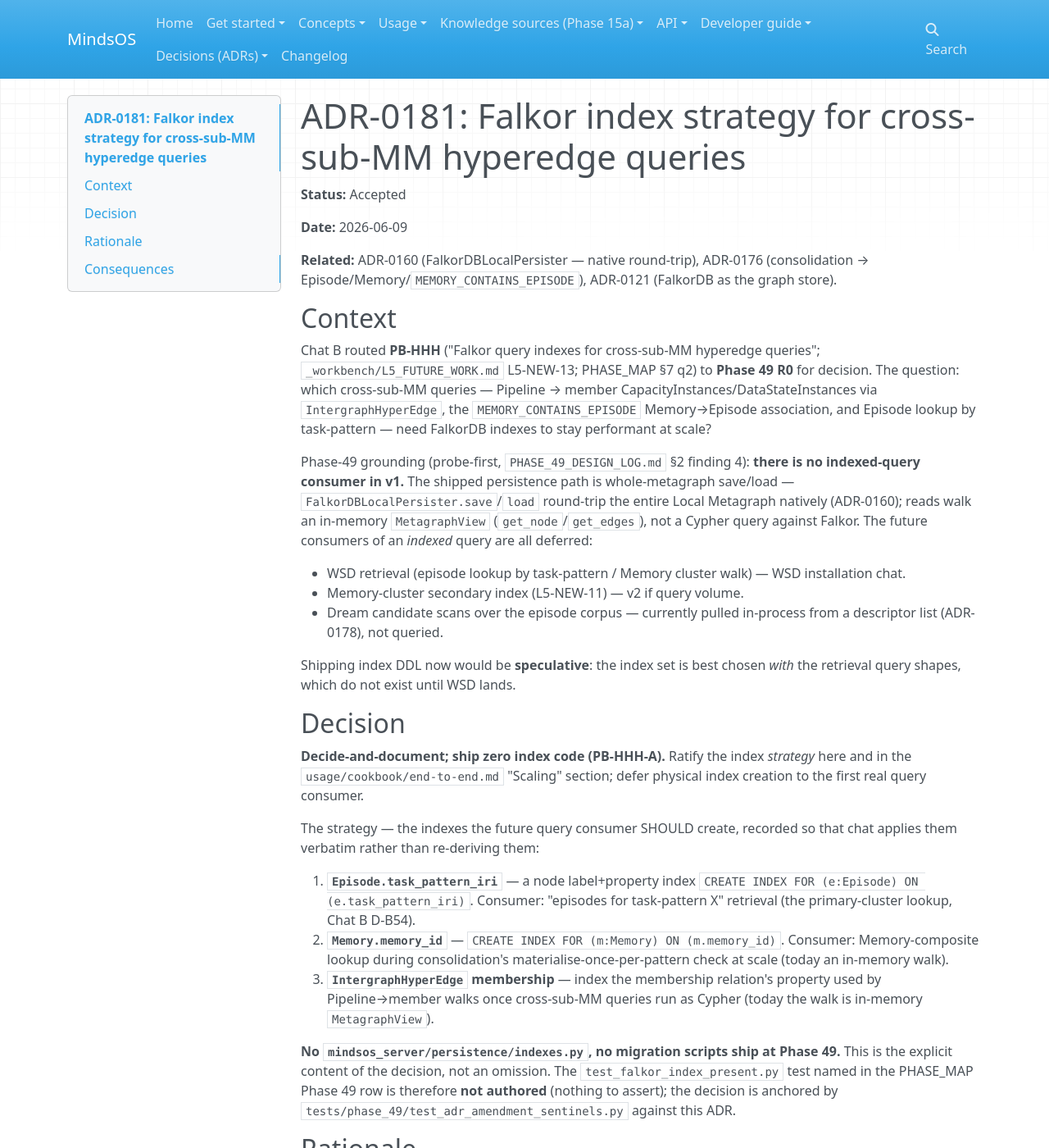
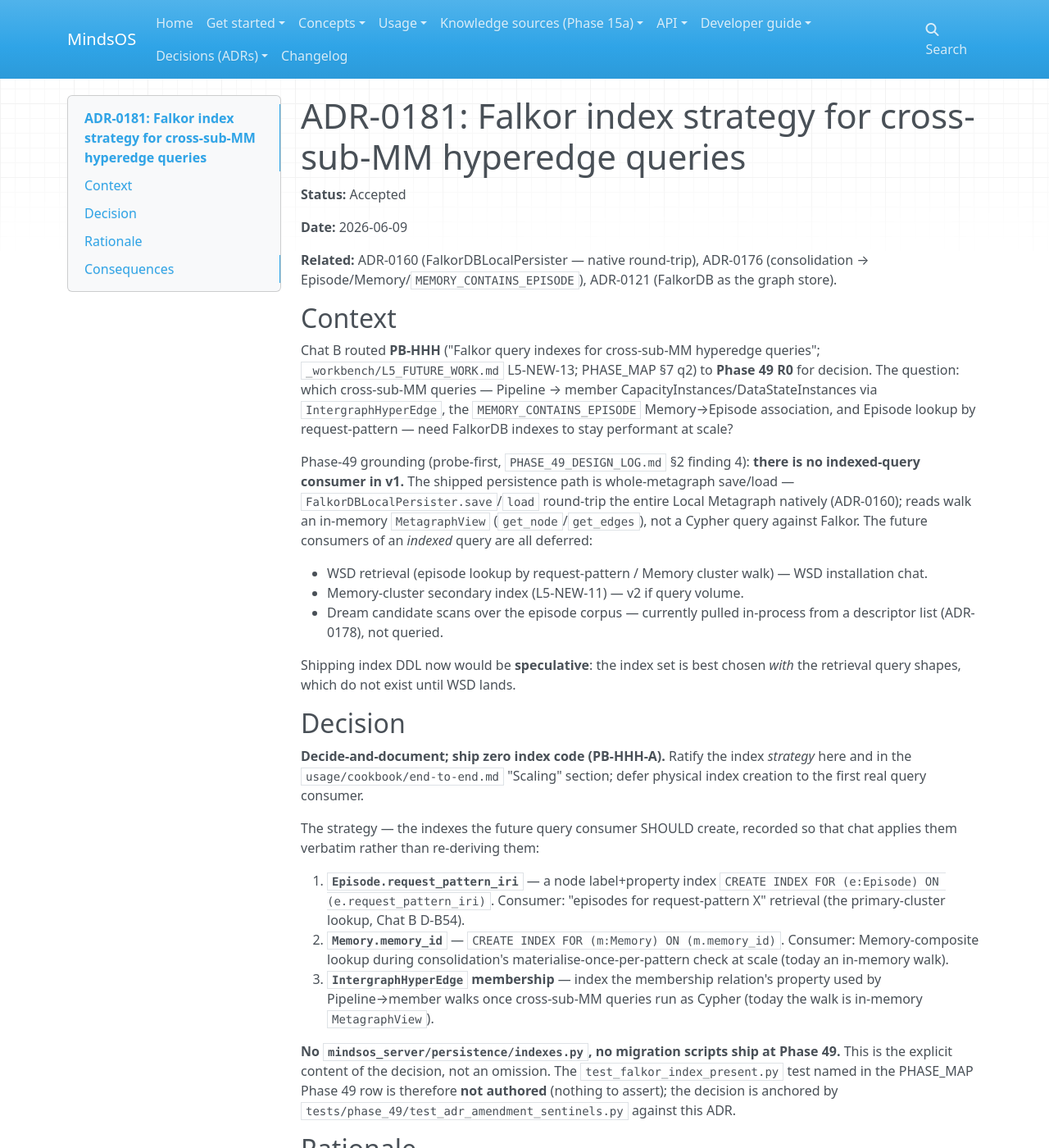
Before and after one commit to halvim/mindsos, an MkDocs documentation site: the page built from docs/decisions/adr/0181-falkor-index-strategy-cross-sub-mm-queries.md, in a window 1280 px wide and 1400 px high. Shown: the whole window at 82% size. Built offline with MkDocs 1.6.1, drawn with Linux system fonts in a browser that asks for light colours; nearby versions of some CDN libraries.

Commit message:
fix(rename): R2 follow-up — repair merged-main (non-.py + #75 interaction) (#80)
* fix(rename): R2 follow-up — non-.py + #75-merge gaps: skill_bundle_ref manifest.toml role->request-patterns (24 phase_50), Orchestrator request_scope kwarg in slice3 test, dream replan_level reverted to taskrun (D-A), ADR-0181 request_pattern_iri

* fix(rename): ref-skill manifest node_type TaskPattern->RequestPattern — last non-.py functional gap (remaining 22 phase_50)

```diff
--- a/docs/decisions/adr/0181-falkor-index-strategy-cross-sub-mm-queries.md
+++ b/docs/decisions/adr/0181-falkor-index-strategy-cross-sub-mm-queries.md
@@ -17,11 +17,11 @@ related: [0160, 0176, 0121]
 
 ## Context
 
-Chat B routed **PB-HHH** ("Falkor query indexes for cross-sub-MM hyperedge queries"; `_workbench/L5_FUTURE_WORK.md` L5-NEW-13; PHASE_MAP §7 q2) to **Phase 49 R0** for decision. The question: which cross-sub-MM queries — Pipeline → member CapacityInstances/DataStateInstances via `IntergraphHyperEdge`, the `MEMORY_CONTAINS_EPISODE` Memory→Episode association, and Episode lookup by task-pattern — need FalkorDB indexes to stay performant at scale?
+Chat B routed **PB-HHH** ("Falkor query indexes for cross-sub-MM hyperedge queries"; `_workbench/L5_FUTURE_WORK.md` L5-NEW-13; PHASE_MAP §7 q2) to **Phase 49 R0** for decision. The question: which cross-sub-MM queries — Pipeline → member CapacityInstances/DataStateInstances via `IntergraphHyperEdge`, the `MEMORY_CONTAINS_EPISODE` Memory→Episode association, and Episode lookup by request-pattern — need FalkorDB indexes to stay performant at scale?
 
 Phase-49 grounding (probe-first, `PHASE_49_DESIGN_LOG.md` §2 finding 4): **there is no indexed-query consumer in v1.** The shipped persistence path is whole-metagraph save/load — `FalkorDBLocalPersister.save`/`load` round-trip the entire Local Metagraph natively (ADR-0160); reads walk an in-memory `MetagraphView` (`get_node`/`get_edges`), not a Cypher query against Falkor. The future consumers of an *indexed* query are all deferred:
 
-- WSD retrieval (episode lookup by task-pattern / Memory cluster walk) — WSD installation chat.
+- WSD retrieval (episode lookup by request-pattern / Memory cluster walk) — WSD installation chat.
 - Memory-cluster secondary index (L5-NEW-11) — v2 if query volume.
 - Dream candidate scans over the episode corpus — currently pulled in-process from a descriptor list (ADR-0178), not queried.
 
@@ -33,7 +33,7 @@ Shipping index DDL now would be **speculative**: the index set is best chosen *w
 
 The strategy — the indexes the future query consumer SHOULD create, recorded so that chat applies them verbatim rather than re-deriving them:
 
-1. **`Episode.task_pattern_iri`** — a node label+property index `CREATE INDEX FOR (e:Episode) ON (e.task_pattern_iri)`. Consumer: "episodes for task-pattern X" retrieval (the primary-cluster lookup, Chat B D-B54).
+1. **`Episode.request_pattern_iri`** — a node label+property index `CREATE INDEX FOR (e:Episode) ON (e.request_pattern_iri)`. Consumer: "episodes for request-pattern X" retrieval (the primary-cluster lookup, Chat B D-B54).
 2. **`Memory.memory_id`** — `CREATE INDEX FOR (m:Memory) ON (m.memory_id)`. Consumer: Memory-composite lookup during consolidation's materialise-once-per-pattern check at scale (today an in-memory walk).
 3. **`IntergraphHyperEdge` membership** — index the membership relation's property used by Pipeline→member walks once cross-sub-MM queries run as Cypher (today the walk is in-memory `MetagraphView`).
 
```
Also changed, not shown: 3 other files.
